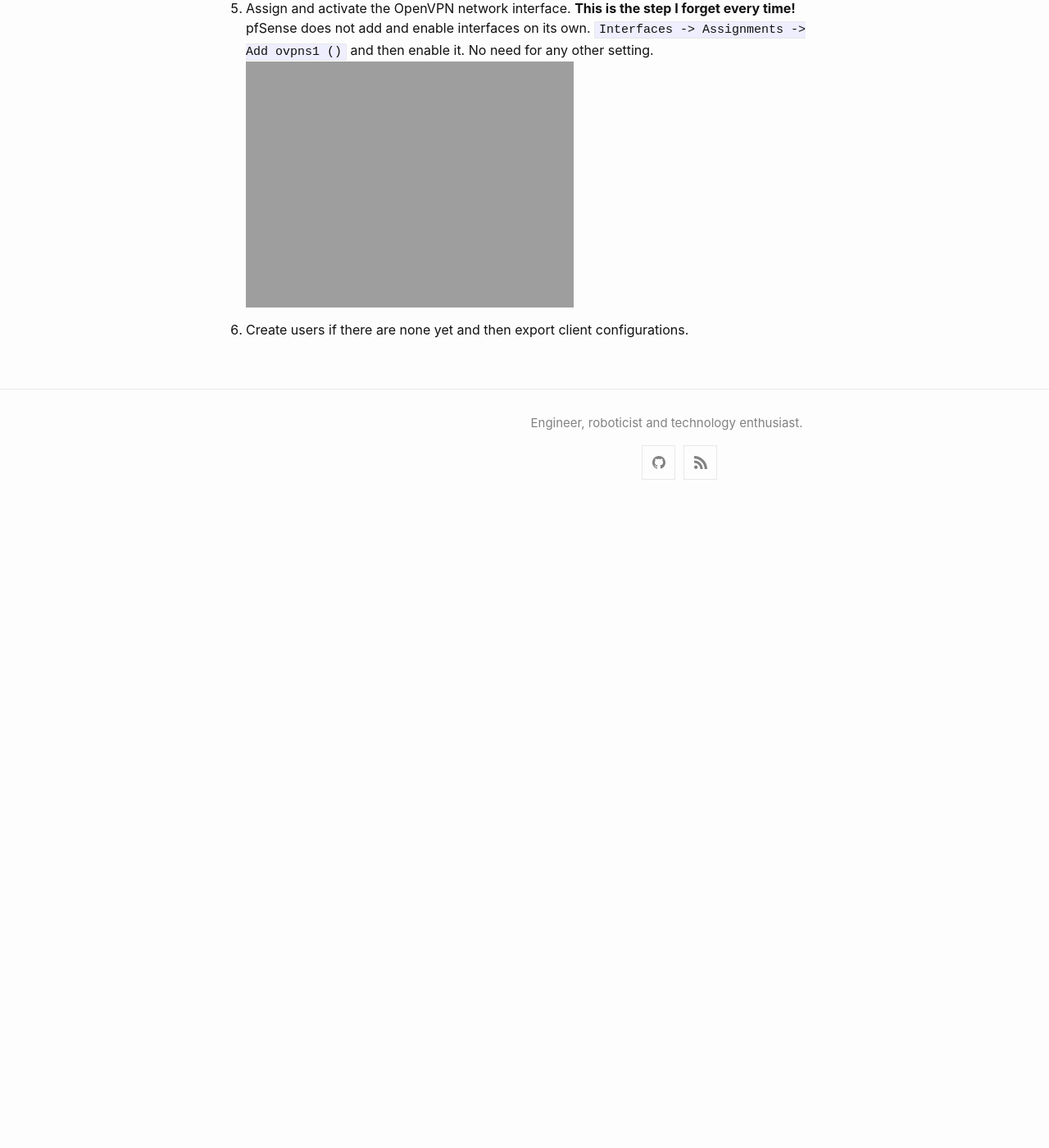
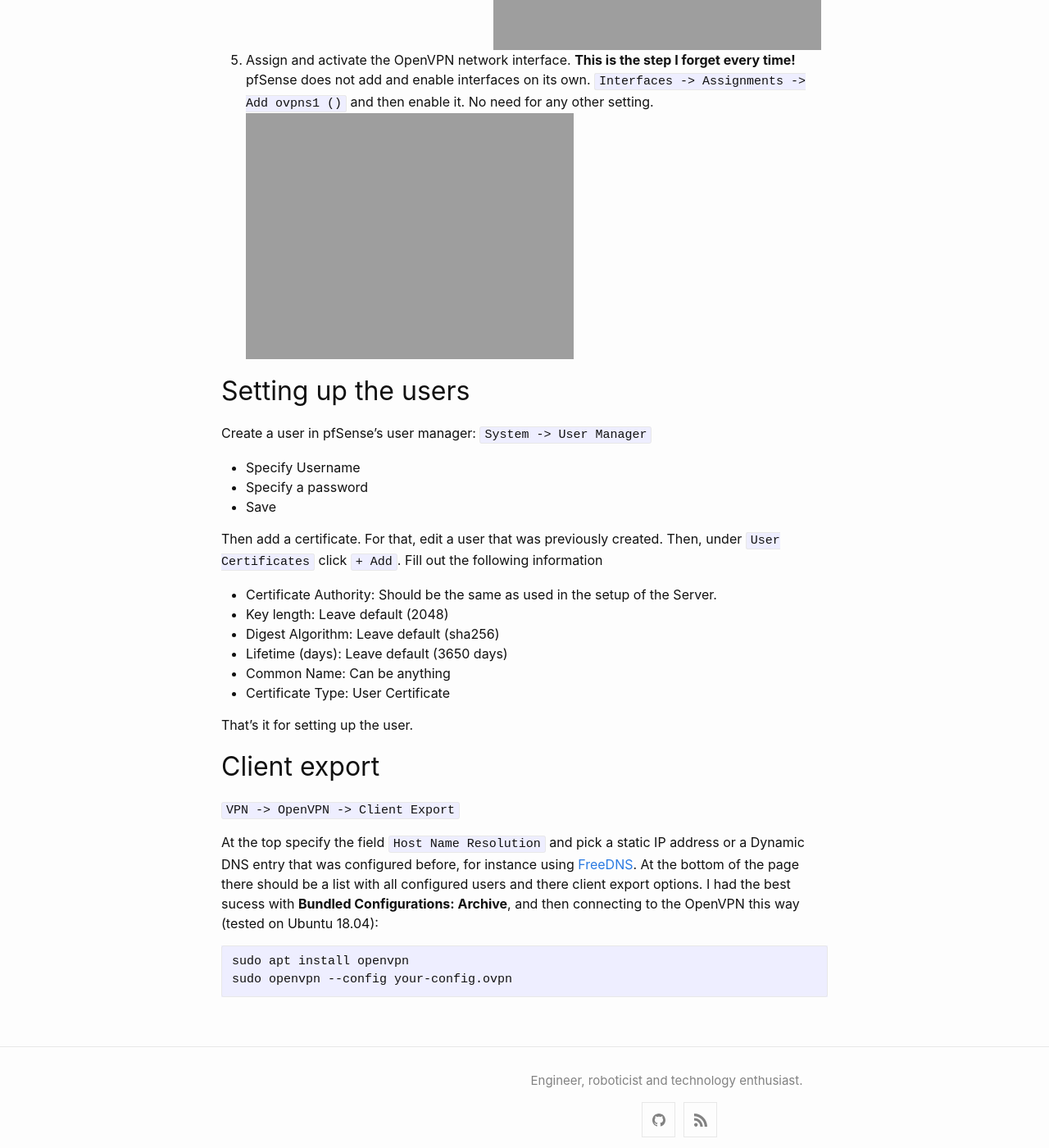
Before and after one commit to potaito/potaito.github.io, a Jekyll site: the page built from _posts/2019-04-06-openvpn-on-pfsense.md, in a window 1280 px wide and 1400 px high, scrolled down 836 px. Shown: the whole window at 82% size. Built offline with Jekyll 4.4.1, drawn with Linux system fonts in a browser that asks for light colours; before the commit the page ends 1466 px from its top, so only the background shows below that; some of the changed text lies outside the part shown.

Commit message:
Added pfsense openvpn client instructions

````diff
--- a/_posts/2019-04-06-openvpn-server-on-pfsense.md
+++ b/_posts/2019-04-06-openvpn-on-pfsense.md
@@ -1,11 +1,13 @@
 ---
 layout: post
-title:  "OpenVPN Server on pfSense"
+title:  "OpenVPN Setup on pfSense"
 date:   2019-04-06 09:00:00 +0100
 categories: pfsense openvpn
 ---
 
 The following settings can be used as a basic configuration for a OpenVPN server running on pfSense.
+
+## Setting up the OpenVPN Server
 
 1. **CA:** Create Certificate Authority and a server certificate
 2. **Dynamic DNS:** (Optional) In case of a non-static WAN IP address, get a dynamic DNS domain. I recommend [FreeDNS](https://freedns.afraid.org).
@@ -20,4 +22,32 @@ The following settings can be used as a basic configuration for a OpenVPN server
 5. Assign and activate the OpenVPN network interface. **This is the step I forget every time!** pfSense does not add and enable interfaces on its own. `Interfaces -> Assignments -> Add ovpns1 ()` and then enable it. No need for any other setting.
    ![pfSense openVPN NIC]({{ site.url }}/images/pfsense_openvpn_interface.png "pfSense OpenVPN NIC")
 
-6. Create users if there are none yet and then export client configurations.
+
+## Setting up the users
+
+Create a user in pfSense's user manager: `System -> User Manager`
+
+- Specify Username
+- Specify a password
+- Save
+
+Then add a certificate. For that, edit a user that was previously created. Then, under `User Certificates` click `+ Add`. Fill out the following information
+
+- Certificate Authority: Should be the same as used in the setup of the Server.
+- Key length: Leave default (2048)
+- Digest Algorithm: Leave default (sha256)
+- Lifetime (days): Leave default (3650 days)
+- Common Name: Can be anything
+- Certificate Type: User Certificate
+
+That's it for setting up the user.
+
+## Client export
+`VPN -> OpenVPN -> Client Export`
+
+At the top specify the field `Host Name Resolution` and pick a static IP address or a Dynamic DNS entry that was configured before, for instance using [FreeDNS](https://freedns.afraid.org). At the bottom of the page there should be a list with all configured users and there client export options. I had the best sucess with **Bundled Configurations: Archive**, and then connecting to the OpenVPN this way (tested on Ubuntu 18.04):
+
+```
+sudo apt install openvpn
+sudo openvpn --config your-config.ovpn
+```
````
